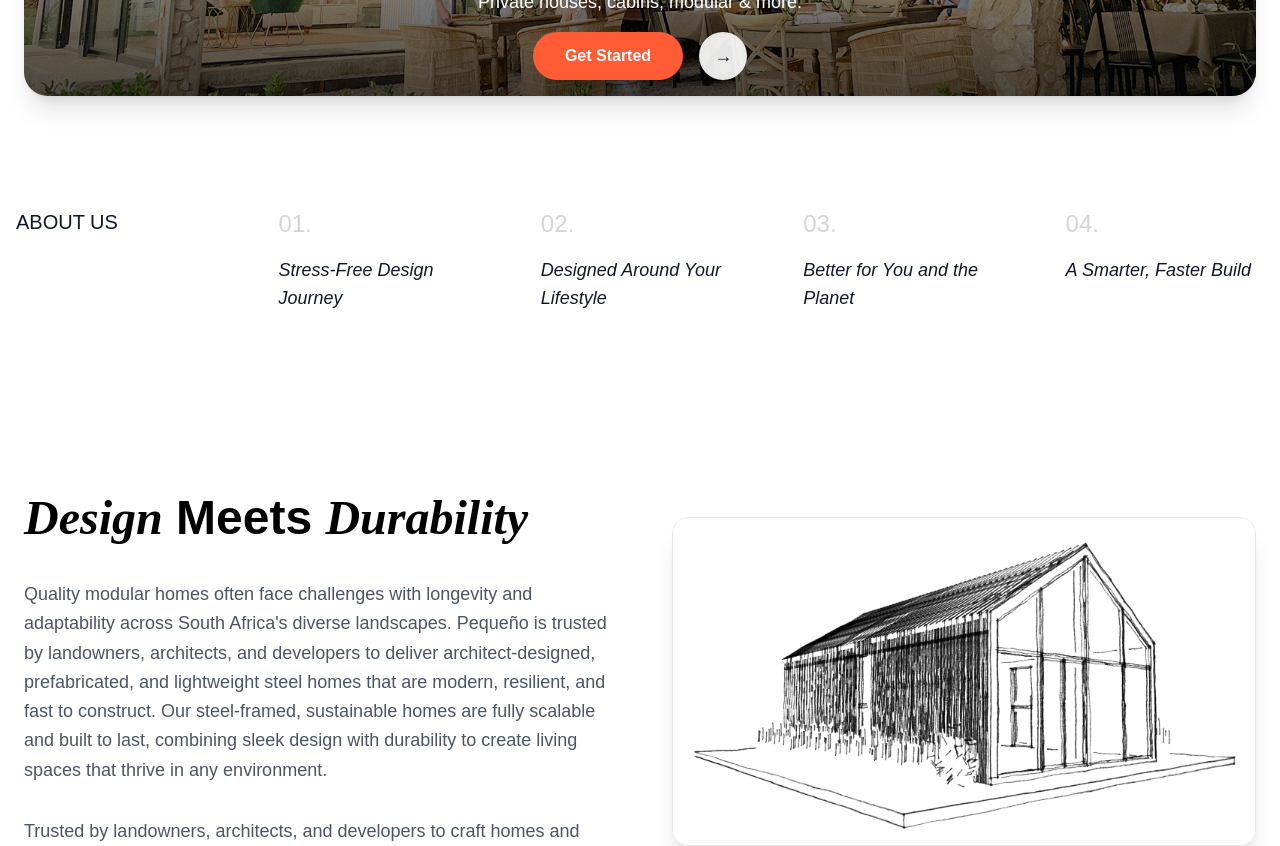
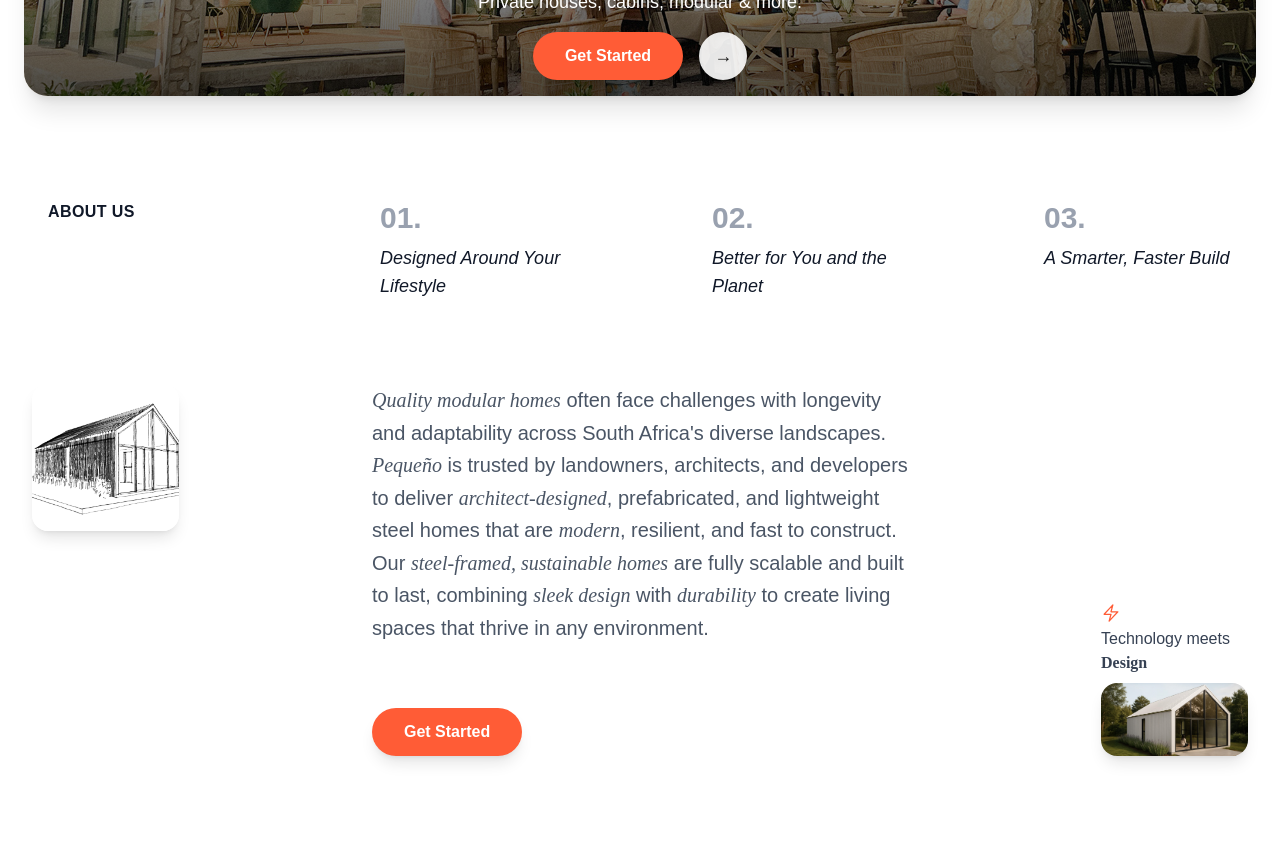
Before and after one commit to Marco1993-M/pequeno, a Next.js app: page / in a window 1280 px wide. Shown: the part 680-1526 px from the top of the page. Built offline with nearby package versions, Linux system fonts and the light colour scheme.

Commit message:
Update SocialProofStrip.js

```diff
--- a/src/components/SocialProofStrip.js
+++ b/src/components/SocialProofStrip.js
@@ -1,51 +1,102 @@
 "use client";
 
 import React from "react";
-
-import { BoltIcon, HomeModernIcon, Square3Stack3DIcon, ClockIcon } from '@heroicons/react/24/outline';
+import { HomeModernIcon, Square3Stack3DIcon, ClockIcon } from '@heroicons/react/24/outline';
+import { BoltIcon } from '@heroicons/react/24/outline';
 
 export default function SocialProofStrip() {
   const stats = [
-    {
-      label: "Stress-Free Design Journey",
-      value: "",
-      icon: <BoltIcon className="w-6 h-6 text-gray-500" />
-    },
-    {
-      label: "Designed Around Your Lifestyle",
-      value: "",
-      icon: <HomeModernIcon className="w-6 h-6 text-gray-500" />
-    },
-    {
-      label: "Better for You and the Planet",
-      value: "",
-      icon: <Square3Stack3DIcon className="w-6 h-6 text-gray-500" />
-    },
-    {
-      label: "A Smarter, Faster Build",
-      value: "",
-      icon: <ClockIcon className="w-6 h-6 text-gray-500" />
-    },
+    { label: "Designed Around Your Lifestyle", value: "", icon: <HomeModernIcon className="w-6 h-6 text-gray-500" /> },
+    { label: "Better for You and the Planet", value: "", icon: <Square3Stack3DIcon className="w-6 h-6 text-gray-500" /> },
+    { label: "A Smarter, Faster Build", value: "", icon: <ClockIcon className="w-6 h-6 text-gray-500" /> },
   ];
 
   return (
-    <section className="py-22">
-      <div className="max-w-7xl mx-auto px-4 grid grid-cols-1 md:grid-cols-5 gap-16 text-left">
+    <>
+      {/* SOCIAL PROOF STRIP */}
+      <section className="mt-20 mb-2">
+        <div className="w-[95%] mx-auto px-4 grid grid-cols-1 md:grid-cols-4 gap-36 text-left">
 
           {/* First Column: About Us */}
           <div className="flex flex-col justify-start items-start">
-          <h3 className="text-m md:text-xl font-regular  text-gray-900 mb-2">ABOUT US</h3>
+            <h3 className="text-sm md:text-base font-semibold text-gray-900 tracking-wide mb-2">ABOUT US</h3>
           </div>
 
-        {/* Remaining 4 Columns: Stats */}
+          {/* Remaining 3 Columns: Stats */}
           {stats.map((stat, index) => (
             <div key={index} className="flex flex-col items-start">
-            <span className="text-2xl font-regular text-gray-300 mb-4">{`0${index + 1}.`}</span>
-           <h3 className="text-xs md:text-lg font-normal italic text-gray-900 mb-2">{stat.label}</h3>
-            <p className="text-sm text-gray-600 text-sm md:text-base leading-snug">{stat.value}</p>
+              <span className="text-2xl md:text-3xl font-semibold text-gray-400 mb-2">{`0${index + 1}.`}</span>
+              <h3 className="text-sm md:text-lg font-normal italic text-gray-900 mb-1">{stat.label}</h3>
             </div>
           ))}
         </div>
       </section>
+
+      {/* 5-COLUMN ABOUT/IMAGES SECTION */}
+      <section className="w-[95%] mx-auto mt-20">
+        <div className="grid grid-cols-1 md:grid-cols-4 gap-36 items-center">
+
+ {/* Column 1: Top-left image */}
+<div className="relative group w-3/4 overflow-hidden rounded-2xl shadow-lg self-start">
+  <div className="relative w-full aspect-[2/2] overflow-hidden">
+    <img
+      src="/banner3.jpg"
+      alt="Top left"
+      className="w-full h-full object-cover transition-opacity duration-500 group-hover:opacity-0"
+    />
+    <img
+      src="/banner3-hover.jpg"
+      alt="Top left hover"
+      className="absolute top-0 left-0 w-full h-full object-cover opacity-0 transition-opacity duration-500 group-hover:opacity-100"
+    />
+  </div>
+</div>
+
+
+          {/* Columns 2–4: Paragraph + CTA */}
+          <div className="col-span-2 flex flex-col justify-center space-y-16 text-left">
+
+
+            <p className="text-gray-600 text-xl leading-relaxed">
+              <span className="font-serif italic">Quality modular homes</span> often face challenges with longevity and adaptability across South Africa's diverse landscapes. <span className="font-serif italic">Pequeño</span> is trusted by landowners, architects, and developers to deliver <span className="font-serif italic">architect-designed</span>, prefabricated, and lightweight steel homes that are <span className="font-serif italic">modern</span>, resilient, and fast to construct. Our <span className="font-serif italic">steel-framed, sustainable homes</span> are fully scalable and built to last, combining <span className="font-serif italic">sleek design</span> with <span className="font-serif italic">durability</span> to create living spaces that thrive in any environment.
+            </p>
+
+            <a href="/onboarding">
+              <button className="bg-[#ff5c36] text-white px-8 py-3 rounded-full font-semibold shadow-lg hover:bg-white hover:text-[#ff5c36] hover:scale-105 transition duration-300">
+                Get Started
+              </button>
+            </a>
+          </div>
+
+{/* Column 5: Bottom-right image with text */}
+<div className="flex flex-col items-start space-y-2 self-end w-3/4 ml-auto">
+  {/* Icon above the text */}
+  <BoltIcon className="w-5 h-5 text-[#ff5c36] mb-1" />
+
+  {/* Text above the image */}
+  <p className="text-sm md:text-base font-thin text-gray-700 text-left">
+    Technology meets <span className="font-serif font-bold">Design</span>
+  </p>
+
+  {/* Image container */}
+  <div className="relative group w-full overflow-hidden rounded-2xl shadow-lg">
+    <div className="relative w-full aspect-[2/1] overflow-hidden">
+      <img
+        src="/banner3-hover.jpg"
+        alt="Bottom right"
+        className="w-full h-full object-cover transition-opacity duration-500 group-hover:opacity-0"
+      />
+      <img
+        src="/banner3.jpg"
+        alt="Bottom right hover"
+        className="absolute top-0 left-0 w-full h-full object-cover opacity-0 transition-opacity duration-500 group-hover:opacity-100"
+      />
+    </div>
+  </div>
+</div>
+
+        </div>
+      </section>
+    </>
   );
 }
```
Lines whose indentation alone changed are shown as unchanged.
